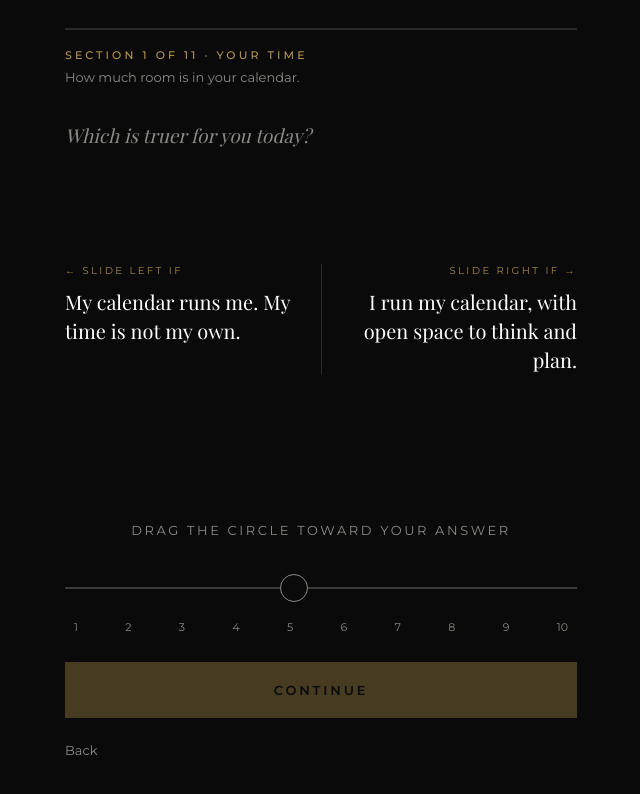
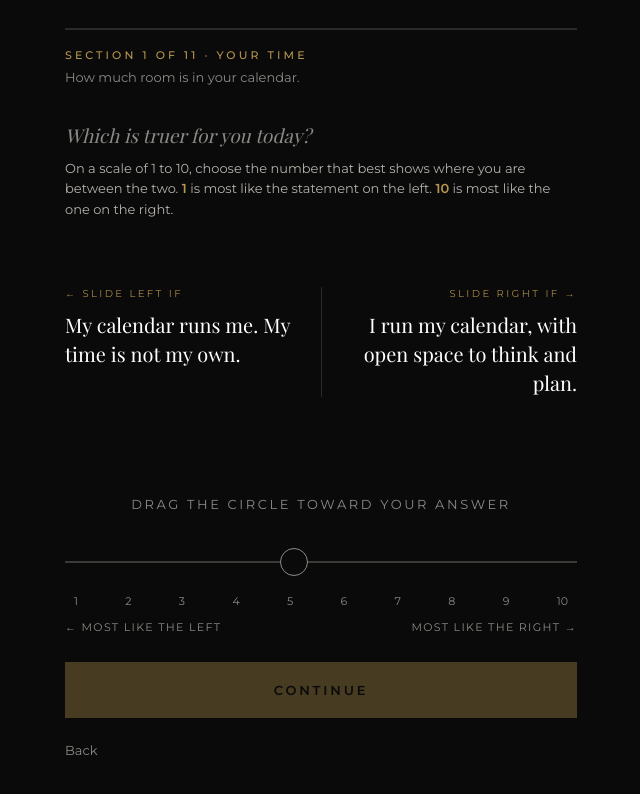
Before and after one commit to marvinforever/cj-pages, a plain HTML site: page assessment/index.html in a window 1280 px wide. Both pictures are taken after a click on the button "BEGIN". Shown: the whole page, without its empty margins (319-959 px from the left). Drawn offline with nearby package versions, Linux system fonts and the light colour scheme; a web font is replaced by a local one.

Commit message:
Margin Snapshot: 1 to 10 instruction on each question, end labels under the slider
Co-Authored-By: Claude Fable 5.2 <noreply@anthropic.com>
Claude-Session: https://claude.ai/code/session_01GbVha86d9N78GDjXBrn7xc

```diff
--- a/assessment/index.html
+++ b/assessment/index.html
@@ -57,6 +57,8 @@ h1,h2,h3{font-family:var(--serif);font-weight:400;margin:0}
 .sect{display:flex;flex-direction:column;gap:6px;margin-top:6px}
 .sdesc{font-size:13px;line-height:1.5;color:var(--dim)}
 .ask{font-family:var(--serif);font-style:italic;font-size:19px;color:var(--dim)}
+.how{font-size:13px;line-height:1.6;color:#B5B2AB;margin-top:-8px}
+.how b{color:var(--gold);font-weight:600}
 .pair{display:grid;grid-template-columns:1fr 1fr;gap:0;flex:1;align-content:center}
 .stmt{font-family:var(--serif);font-size:clamp(16px,4.4vw,20px);line-height:1.45;transition:opacity .2s,color .2s}
 #q-left{padding-right:14px}
@@ -208,6 +210,7 @@ footer{background:var(--black);border-top:1px solid var(--line);padding:26px 24p
     </div>
     <div class="qbody">
       <div class="ask">Which is truer for you today?</div>
+      <div class="how">On a scale of 1 to 10, choose the number that best shows where you are between the two. <b>1</b> is most like the statement on the left. <b>10</b> is most like the one on the right.</div>
       <div class="pair">
         <div class="stmt" id="q-left"><small>&larr; Slide left if</small><span></span></div>
         <div class="stmt" id="q-right"><small>Slide right if &rarr;</small><span></span></div>
@@ -525,7 +528,8 @@ function buildAnswer() {
     inp.addEventListener("pointerdown", () => { if (answers[idx] === null) on(); });
     const ticks = document.createElement("div"); ticks.className = "ticks";
     for (let n = 1; n <= 10; n++) { const s = document.createElement("span"); s.textContent = n; if (v === n) s.className = "on"; ticks.appendChild(s); }
-    wrap.appendChild(inp); box.append(read, wrap, ticks);
+    const ends = document.createElement("div"); ends.className = "ends"; ends.innerHTML = "<span>&larr; Most like the left</span><span>Most like the right &rarr;</span>";
+    wrap.appendChild(inp); box.append(read, wrap, ticks, ends);
     $("q-next").hidden = false;
   } else {
     const grid = document.createElement("div"); grid.className = "grid";
```
